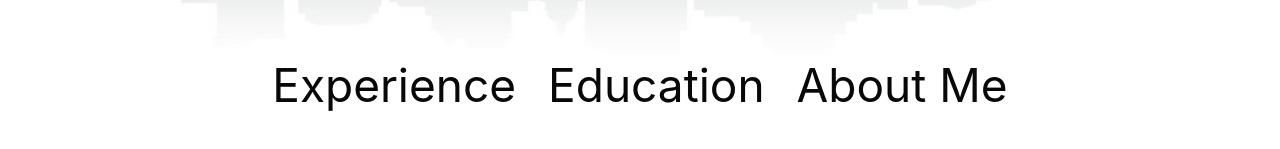
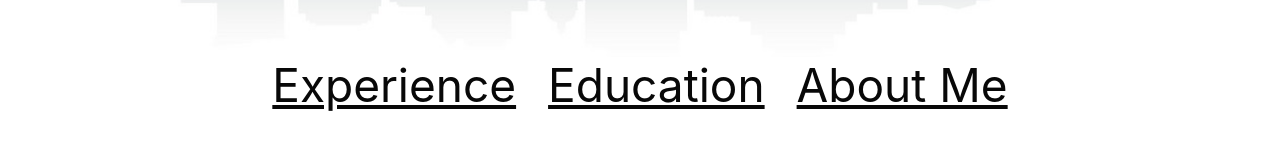
Before and after one commit to Dag2788/DanielG, a React (Create React App) app in the folder my-app/: page / in a window 1280 px wide. Shown: the part 551-700 px from the top of the page. Built offline with nearby package versions, Linux system fonts and the light colour scheme.

Commit message:
added scroll to experience

```diff
--- a/my-app/src/body/content/experience/experience.js
+++ b/my-app/src/body/content/experience/experience.js
@@ -14,7 +14,7 @@ function Experience() {
 
   return (
     <React.Fragment>
-         <div className='grid-container'>
+         <div id="Experience" className='grid-container'>
             <span className='logo'>
             <img className="thd_logo" src={THD} alt="THD"/>
            </span>
@@ -61,6 +61,7 @@ function Experience() {
                 <div className=' fontAlignLeft fontMedium'>Concourse</div>
             </div>
         </div>
+
     </React.Fragment>
   );
 }
--- a/my-app/src/common/button/button.js
+++ b/my-app/src/common/button/button.js
@@ -19,7 +19,7 @@ function Button(props) {
     handleClick(text);
   }
   return (
-    <a className={style} onClick={() => handleEvent(props)}>{text}</a>
+    <a className={style} href={`#${text}`} onClick={() => handleEvent(props)}>{text}</a>
   );
 }
 
```
